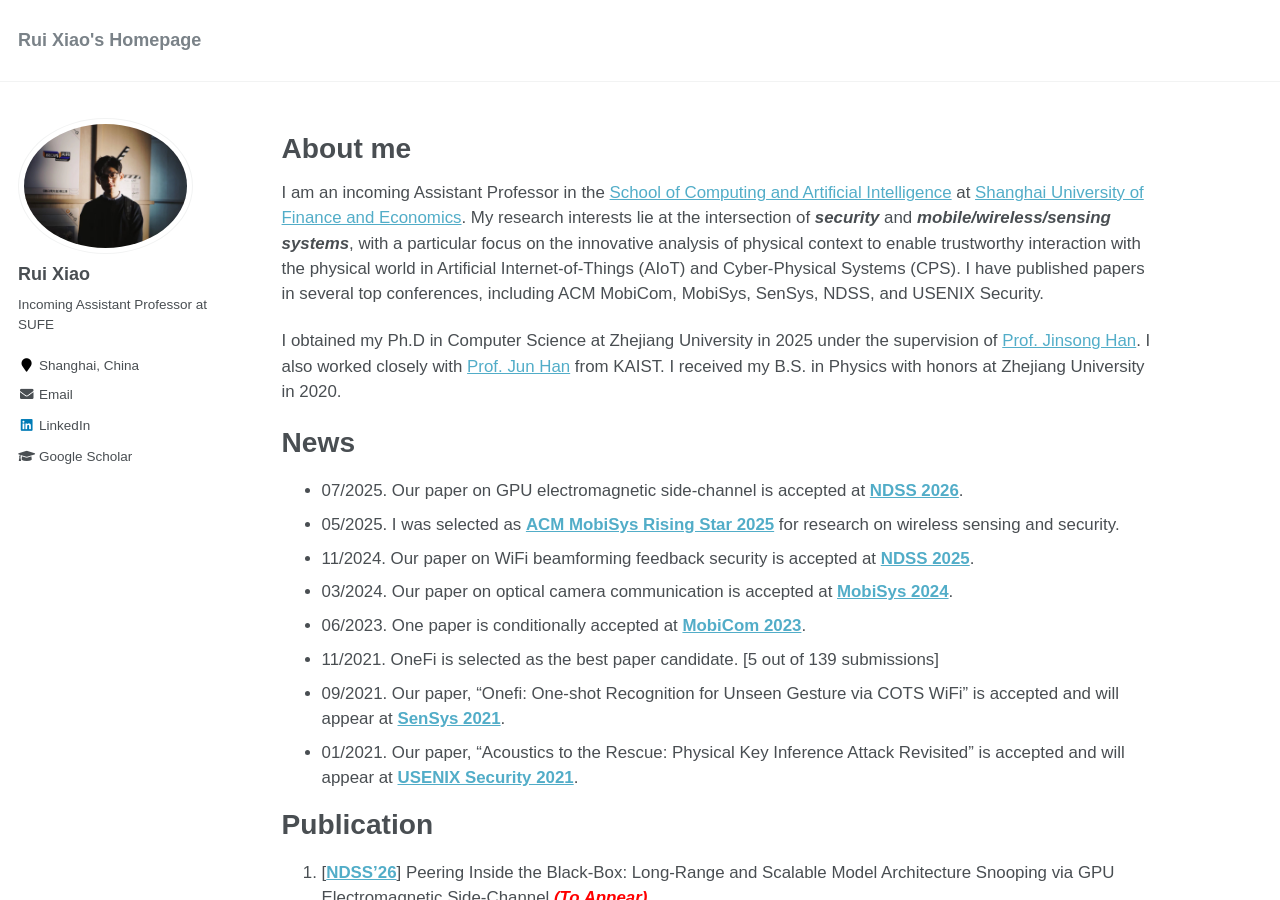
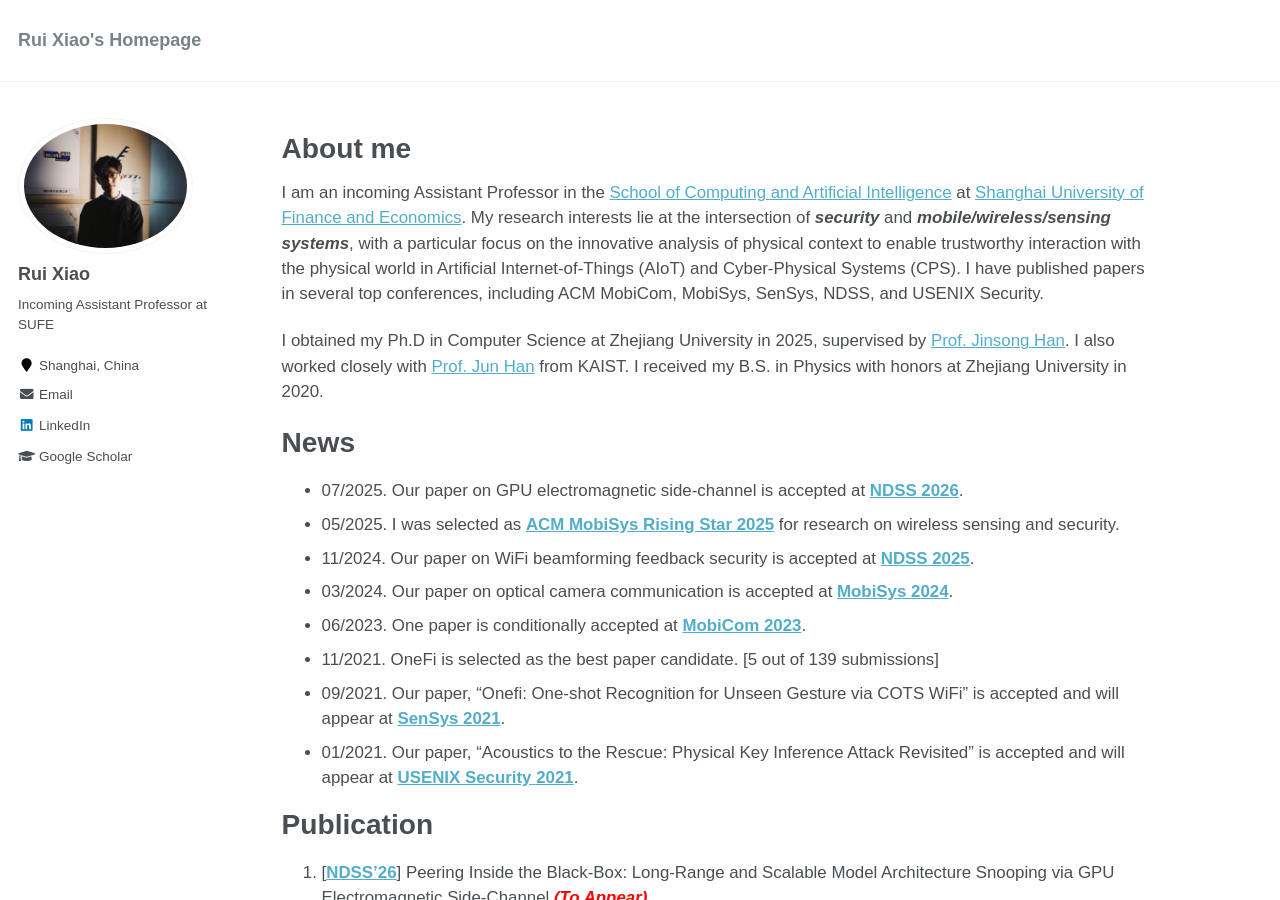
Before and after one commit to ruixiao24/ruixiao24.github.io, a Jekyll site: the page built from _pages/about.md, in a window 1280 px wide and 900 px high. Built offline with Jekyll 4.4.1, drawn with Linux system fonts in a browser that asks for light colours.

Commit message:
Update about.md

```diff
--- a/_pages/about.md
+++ b/_pages/about.md
@@ -14,7 +14,7 @@
 My research interests lie at the intersection of ***security*** and ***mobile/wireless/sensing systems***, with a particular focus on the innovative analysis of physical context to enable trustworthy interaction with the physical world in Artificial Internet-of-Things (AIoT) and Cyber-Physical Systems (CPS).
 I have published papers in several top conferences, including ACM MobiCom, MobiSys, SenSys, NDSS, and USENIX Security.
 
-I obtained my Ph.D in Computer Science at Zhejiang University in 2025 under the supervision of [Prof. Jinsong Han](https://person.zju.edu.cn/en/hanjinsong). I also worked closely with [Prof. Jun Han](http://www.junhan.org/) from KAIST. I received my B.S. in Physics with honors at Zhejiang University in 2020.
+I obtained my Ph.D in Computer Science at Zhejiang University in 2025, supervised by [Prof. Jinsong Han](https://person.zju.edu.cn/en/hanjinsong). I also worked closely with [Prof. Jun Han](http://www.junhan.org/) from KAIST. I received my B.S. in Physics with honors at Zhejiang University in 2020.
 
 # News
 - 07/2025. Our paper on GPU electromagnetic side-channel is accepted at **[NDSS 2026](https://www.ndss-symposium.org/ndss2026/)**.
```
